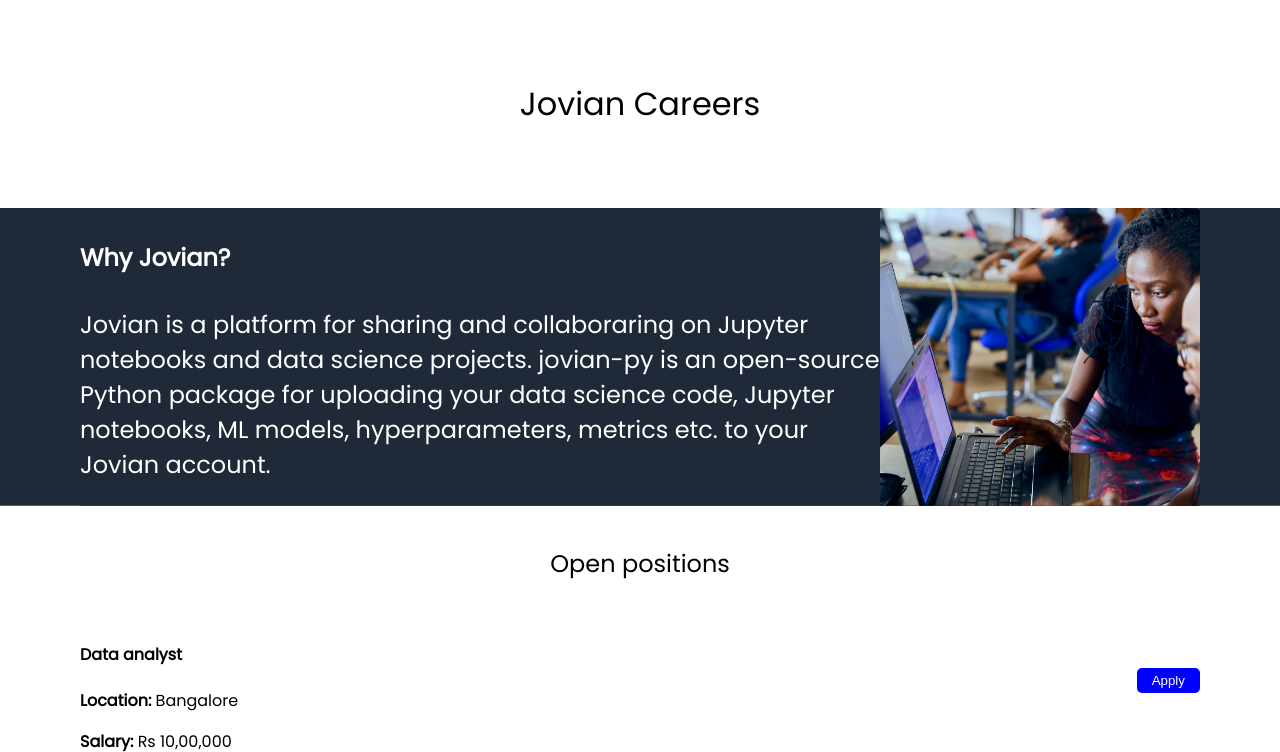
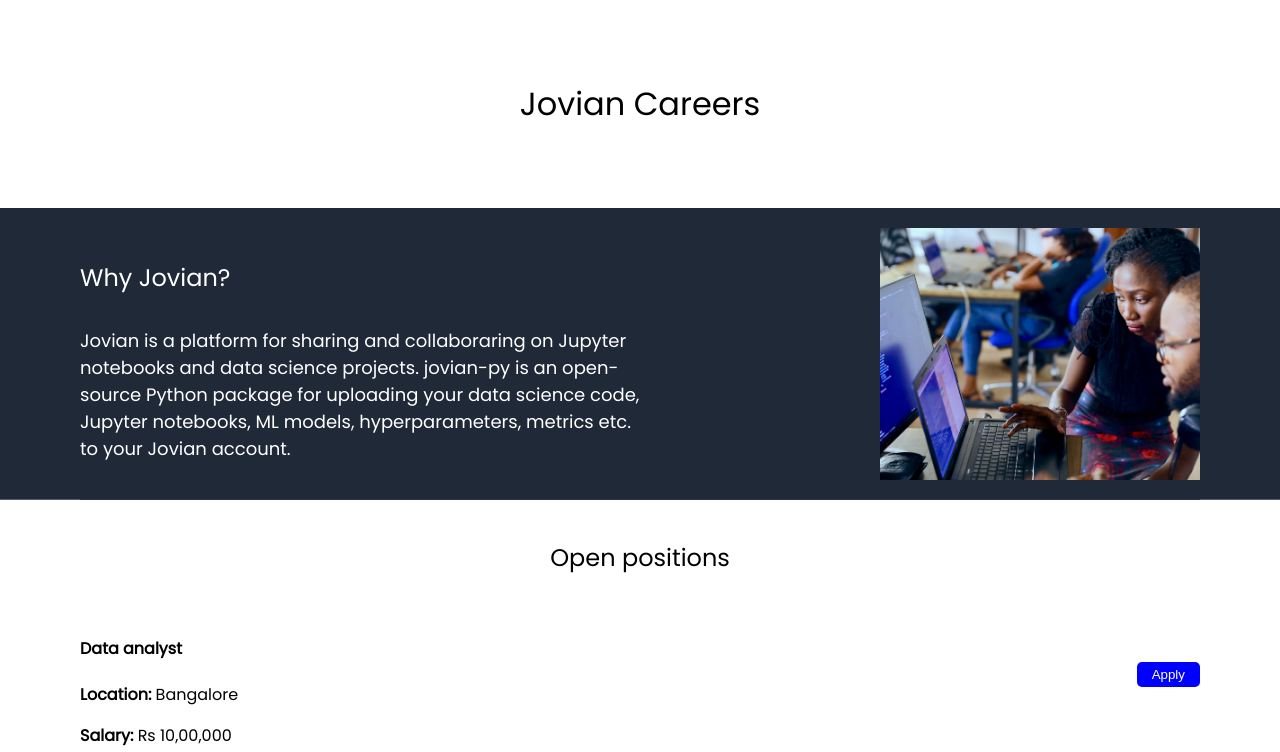
Before and after one commit to nageshpk/Career-site-v2, a Flask app: page / in a window 1280 px wide. Shown: the top 752 px of the page. Run offline with Flask 2, Linux system fonts and the light colour scheme.

Commit message:
made few changes

```diff
--- a/static/css/main.css
+++ b/static/css/main.css
@@ -13,18 +13,15 @@ body {
 
 .hero {
     display: flex;
+    justify-content: space-between;
     align-content: center;
     background-color: rgb(31 41 55);
+    padding: 20px 0;
 }
 
 .full-bg {
     box-shadow: 0 0 0 100vmax rgb(31 41 55);
     clip-path: inset(0 -100vmax);
-}
-
-.hero-text {
-    color: white;
-    font-size: 24px;
 }
 
 
@@ -92,3 +89,21 @@ h4 {
     padding-bottom: 15px;
     border-bottom: 1px solid darkgray;
 }
+
+
+.hero-text {
+    color: white;
+    font-size: 24px;
+    padding-right: 40px;
+    width: 50%;
+}
+
+.hero-text h4 {
+    font-size: 24px;
+    font-weight: 500;
+}
+
+.hero-text p {
+    font-size: 18px;
+    font-weight: 500;
+}
```
